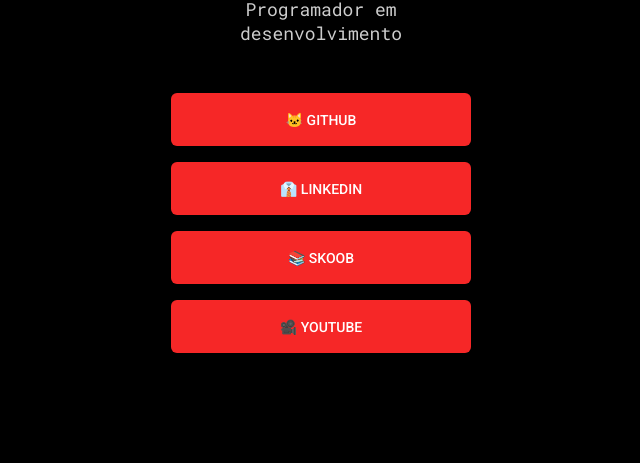
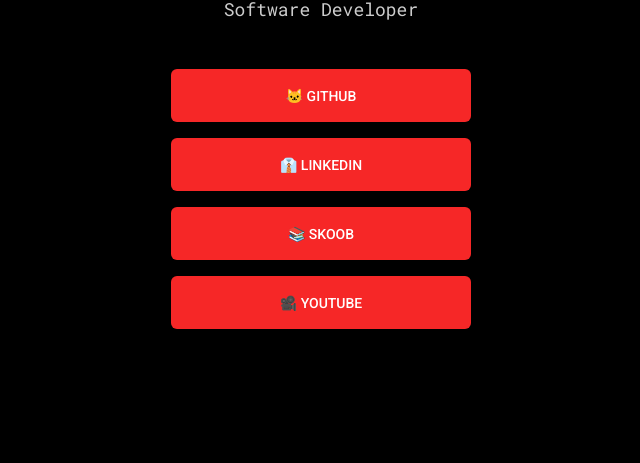
Before and after one commit to JeanCarlosMoller/my-portfolio, a plain HTML site: page index.html in a window 1280 px wide. Shown: the part 337-800 px from the top of the page, without its empty margins (319-959 px from the left). Drawn offline with Linux system fonts and the light colour scheme.

Commit message:
Update index.html

```diff
--- a/index.html
+++ b/index.html
@@ -18,7 +18,7 @@
 
         <img class="avatar" src="https://github.com/JeanCarlosMoller.png" alt="Minha Imagem">
         <h1>Jean Carlos Möller</h1>
-        <p class="username">Programador em desenvolvimento</p>
+        <p class="username">Software Developer</p>
 
 
         <ul>
```
